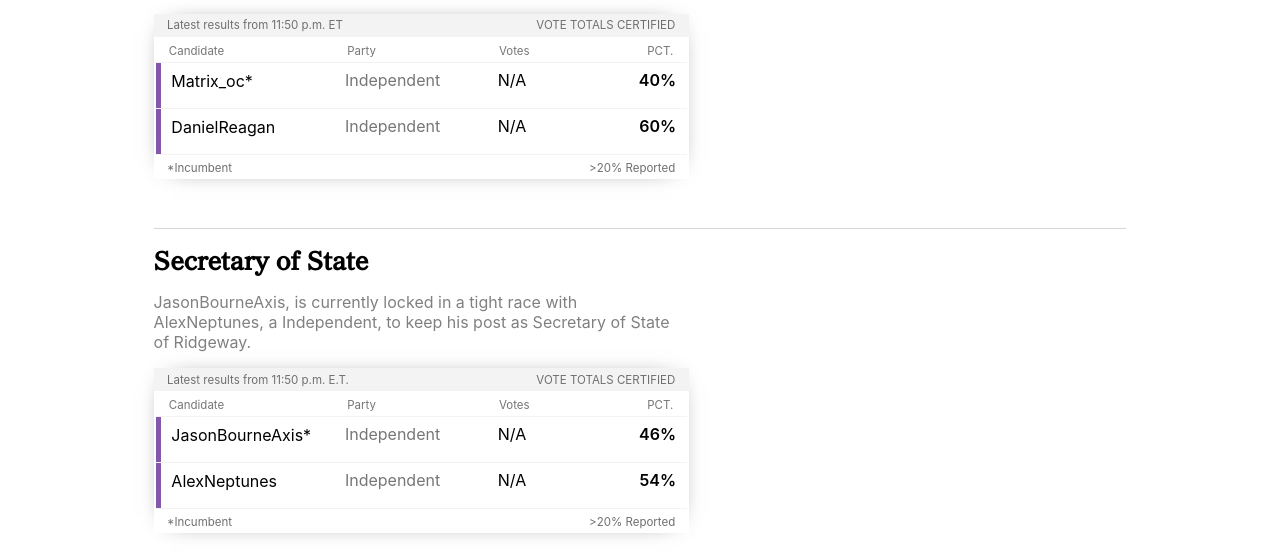
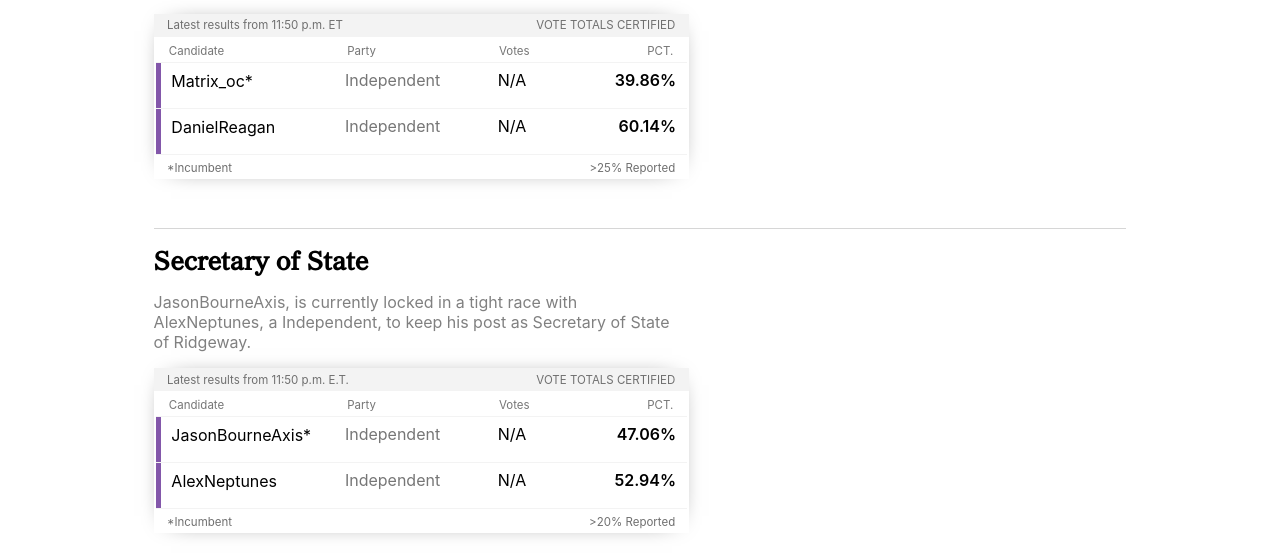
Before and after one commit to RestiveSole267/anctimes-elections, a React (Create React App) app: page /anctimes-elections/ridgeway in a window 1280 px wide. Shown: the part 337-895 px from the top of the page. Built offline with nearby package versions, Linux system fonts and the light colour scheme.

Commit message:
first round

```diff
--- a/src/ridgeway/ridgeway.js
+++ b/src/ridgeway/ridgeway.js
@@ -32,19 +32,19 @@ class RidgewayElectionFeed extends React.Component{
                                 <div className='can-name-unoffical'>Matrix_oc* </div>
                                 <div className='can-party'>Independent</div>
                                 <div className='can-votes'>N/A</div>
-                                <div className='can-pct'>40%</div>
+                                <div className='can-pct'>39.86%</div>
                             </tr>
                             <tr className='candidate-2'>
                                 <div className='can-partycolor-ind'></div>
                                 <div className='can-name2'>DanielReagan</div>
                                 <div className='can-party'>Independent</div>
                                 <div className='can-votes'>N/A</div>
-                                <div className='can-pct'>60%</div>
+                                <div className='can-pct'>60.14%</div>
                             </tr>
                         </table>
                         <div className='footer-table'>
                             <p className='footnote-title'>*Incumbent</p>
-                            <p className='reported-title'>{'>'}20% Reported</p>
+                            <p className='reported-title'>{'>'}25% Reported</p>
                         </div>
                     </div>
                 </div>
@@ -68,14 +68,14 @@ class RidgewayElectionFeed extends React.Component{
                                 <div className='can-name-unoffical'>JasonBourneAxis*</div>
                                 <div className='can-party'>Independent</div>
                                 <div className='can-votes'>N/A</div>
-                                <div className='can-pct'>46%</div>
+                                <div className='can-pct'>47.06%</div>
                             </tr>
                             <tr className='candidate-2'>
                                 <div className='can-partycolor-ind'></div>
                                 <div className='can-name2'>AlexNeptunes</div>
                                 <div className='can-party'>Independent</div>
                                 <div className='can-votes'>N/A</div>
-                                <div className='can-pct'>54%</div>
+                                <div className='can-pct'>52.94%</div>
                             </tr>
                         </table>
                         <div className='footer-table'>
```
